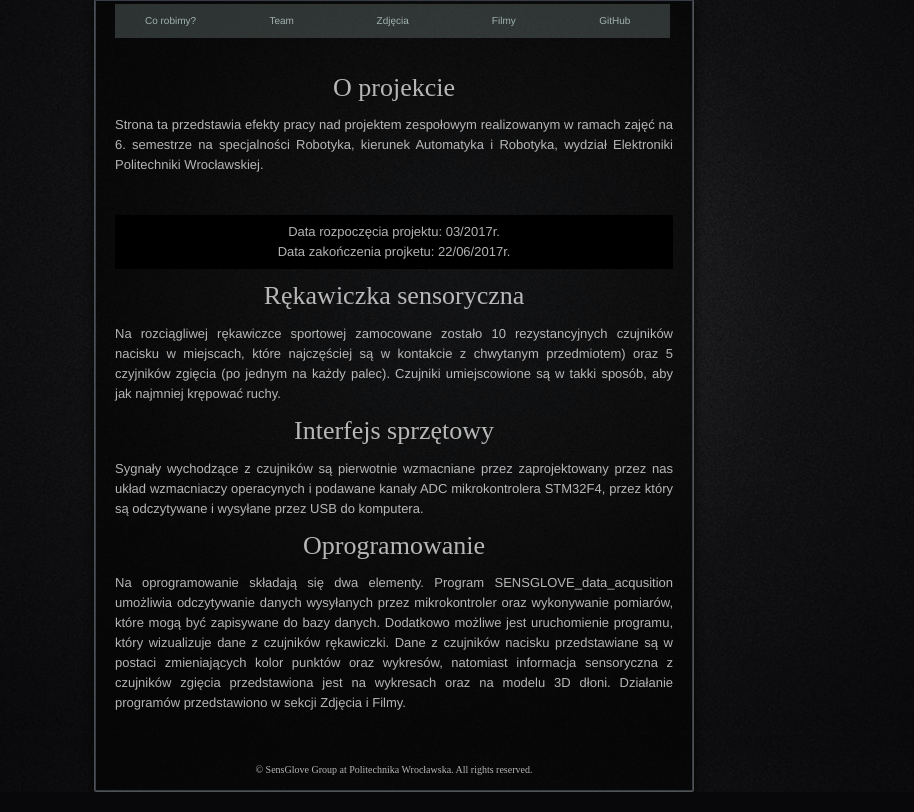
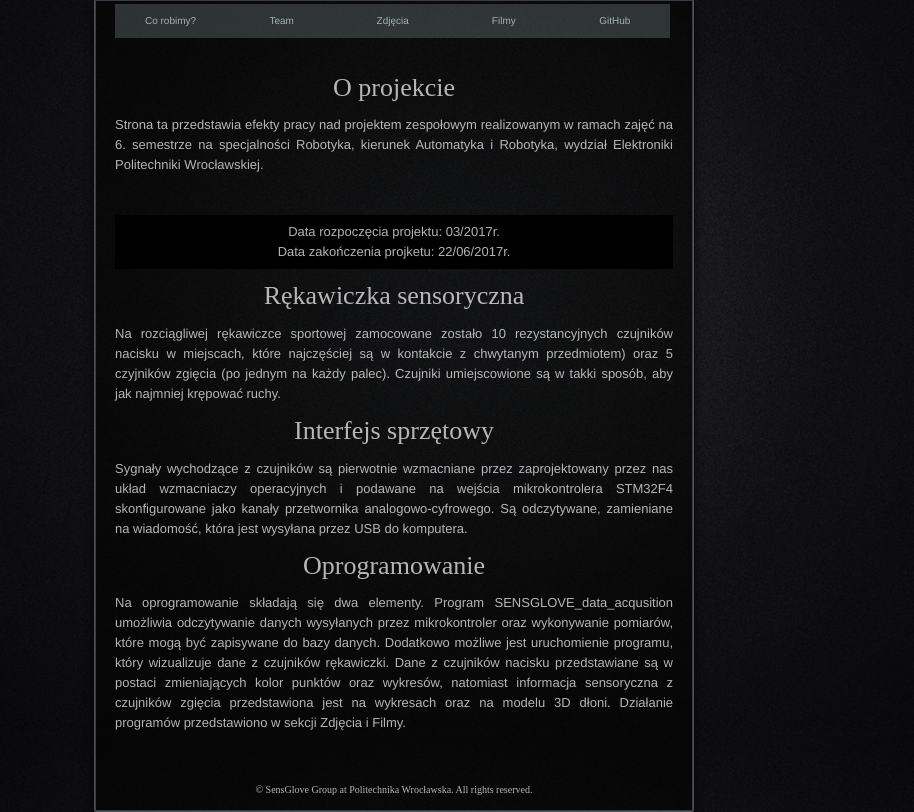
Before and after one commit to Sensglove/SG, a PHP site: page / in a window 1280 px wide. Shown: the part 142-954 px from the top of the page, without its empty margins (246-1160 px from the left). Run offline with PHP 8.4, Linux system fonts and the light colour scheme.

Commit message:
Literówki poprawione

```diff
--- a/strona_internetowa/galery.php
+++ b/strona_internetowa/galery.php
@@ -35,7 +35,7 @@ Zamieszczone zdjęcia zostały wykonane w trakcie testowania oprogramowania do a
 
 <img src="images/4.jpg" alt="Nie udało sie wyswietlic" align="center"/></center>
 <center>
-<h1 style="font-size:15px"> Czujniki nacisku </h1>
+<h1 style="font-size:15px"> Czujniki zgiecia </h1>
 <img src="images/5.jpg" alt="Nie udało sie wyswietlic" align="center"/></center>
 <center><img src="images/6.jpg" alt="Nie udało sie wyswietlic" align="center"/></center>
 <center><img src="images/7.jpg" alt="Nie udało sie wyswietlic" align="center"/></center>
--- a/strona_internetowa/index.php
+++ b/strona_internetowa/index.php
@@ -38,7 +38,7 @@
  <p style="text-align: justify"> Na rozciągliwej rękawiczce sportowej zamocowane zostało 10 rezystancyjnych czujników nacisku w miejscach, które najczęściej są w kontakcie z chwytanym przedmiotem) oraz 5 czyjników zgięcia (po jednym na każdy palec). Czujniki umiejscowione są w takki sposób, aby jak najmniej krępować ruchy.
  </p>
  <center><h1 > Interfejs sprzętowy </h1></center>
- <p style="text-align: justify"> Sygnały wychodzące z czujników są pierwotnie wzmacniane przez zaprojektowany przez nas układ wzmacniaczy operacynych i podawane kanały ADC mikrokontrolera STM32F4, przez który są odczytywane i wysyłane przez USB do komputera.
+ <p style="text-align: justify"> Sygnały wychodzące z czujników są pierwotnie wzmacniane przez zaprojektowany przez nas układ wzmacniaczy operacyjnych i podawane na wejścia mikrokontrolera STM32F4 skonfigurowane jako kanały przetwornika analogowo-cyfrowego. Są odczytywane, zamieniane na wiadomość, która jest wysyłana przez USB do komputera.
  </p>
  <center><h1 > Oprogramowanie </h1></center>
  <p style="text-align: justify"> Na oprogramowanie składają się dwa elementy.
```
